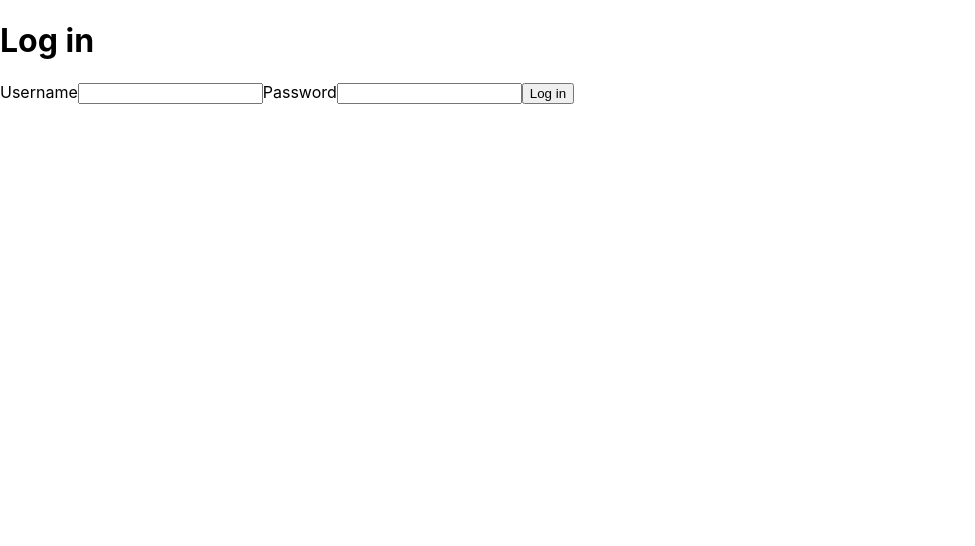
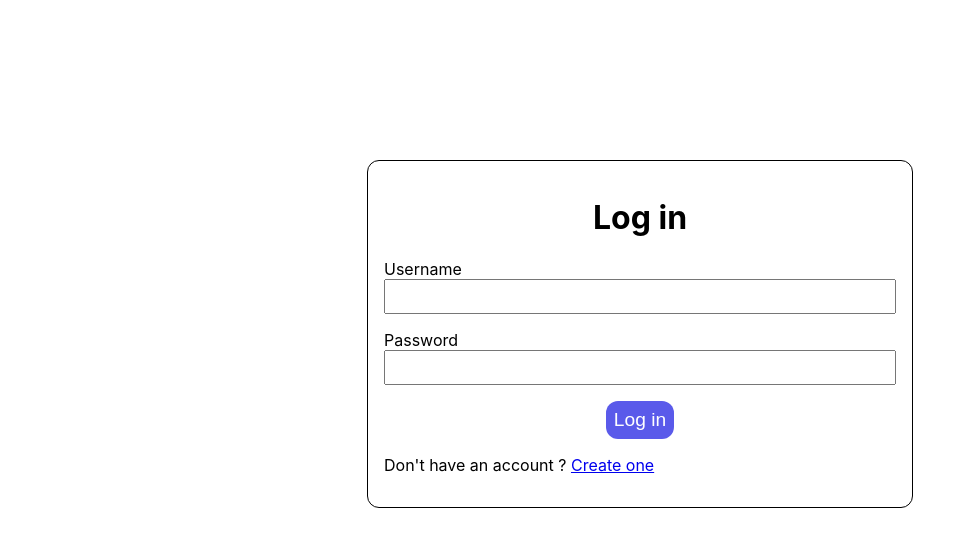
Before and after one commit to SagTheo/Authentication-Firebase-React, a React (Create React App) app: page / in a window 1280 px wide. Shown: the top 546 px of the page, without its empty margins (0-975 px from the left). Built offline with nearby package versions, Linux system fonts and the light colour scheme.

Commit message:
Created forms + added some styles + worked on routing

```diff
--- a/src/components/Login.js
+++ b/src/components/Login.js
@@ -1,16 +1,19 @@
 import React from 'react'
+import { Link } from 'react-router-dom'
+import '../styles/form.css'
 
 const Login = () => {
   return (
-    <div>
+    <div className='container'>
         <h1>Log in</h1>
-        <form>
+        <form className='form'>
             <label htmlFor="username">Username</label>
-            <input type="text" id="username"></input>
+            <input type="text" id="username" className='input'></input>
             <label htmlFor="password">Password</label>
-            <input type="password" id="password"></input>
-            <button>Log in</button>
+            <input type="password" id="password" className='input'></input>
+            <button className='button'>Log in</button>
         </form>
+        <p>Don't have an account ? <Link to='/signup'>Create one</Link></p>
     </div>
 
   )
--- a/src/components/Signup.js
+++ b/src/components/Signup.js
@@ -1,8 +1,22 @@
 import React from 'react'
+import { Link } from 'react-router-dom'
+import '../styles/form.css'
 
 const Signup = () => {
   return (
-    <div>Signup</div>
+    <div className='container'>
+        <h1>Sign up</h1>
+        <form className='form'>
+            <label htmlFor="username">Username</label>
+            <input type="text" id="username" className='input'></input>
+            <label htmlFor="password">Password</label>
+            <input type="password" id="password" className='input'></input>
+            <label htmlFor="password">Confirm password</label>
+            <input type="password" id="password" className='input'></input>
+            <button className='button'>Sign up</button>
+        </form>
+        <p>Already have an account ? <Link to='/'>Log in</Link></p>
+    </div>
   )
 }
 
--- /dev/null
+++ b/src/styles/form.css
@@ -0,0 +1,33 @@
+.container {
+    width: 40%;
+    margin: auto;
+    margin-top: 20vh;
+    border: 1px black solid;
+    padding: 1rem;
+    border-radius: 12px;
+}
+
+.container h1 {
+    text-align: center;
+}
+
+.form {
+    display: flex;
+    flex-direction: column;
+}
+
+.input {
+    padding: 0.5rem;
+    margin-bottom: 1rem;
+}
+
+.button {
+    width: fit-content;
+    padding: 0.5rem;
+    background-color: rgb(90, 90, 234);
+    border: none;
+    color: white;
+    border-radius: 12px;
+    font-size: 1.2rem;
+    margin: auto;
+}
```
